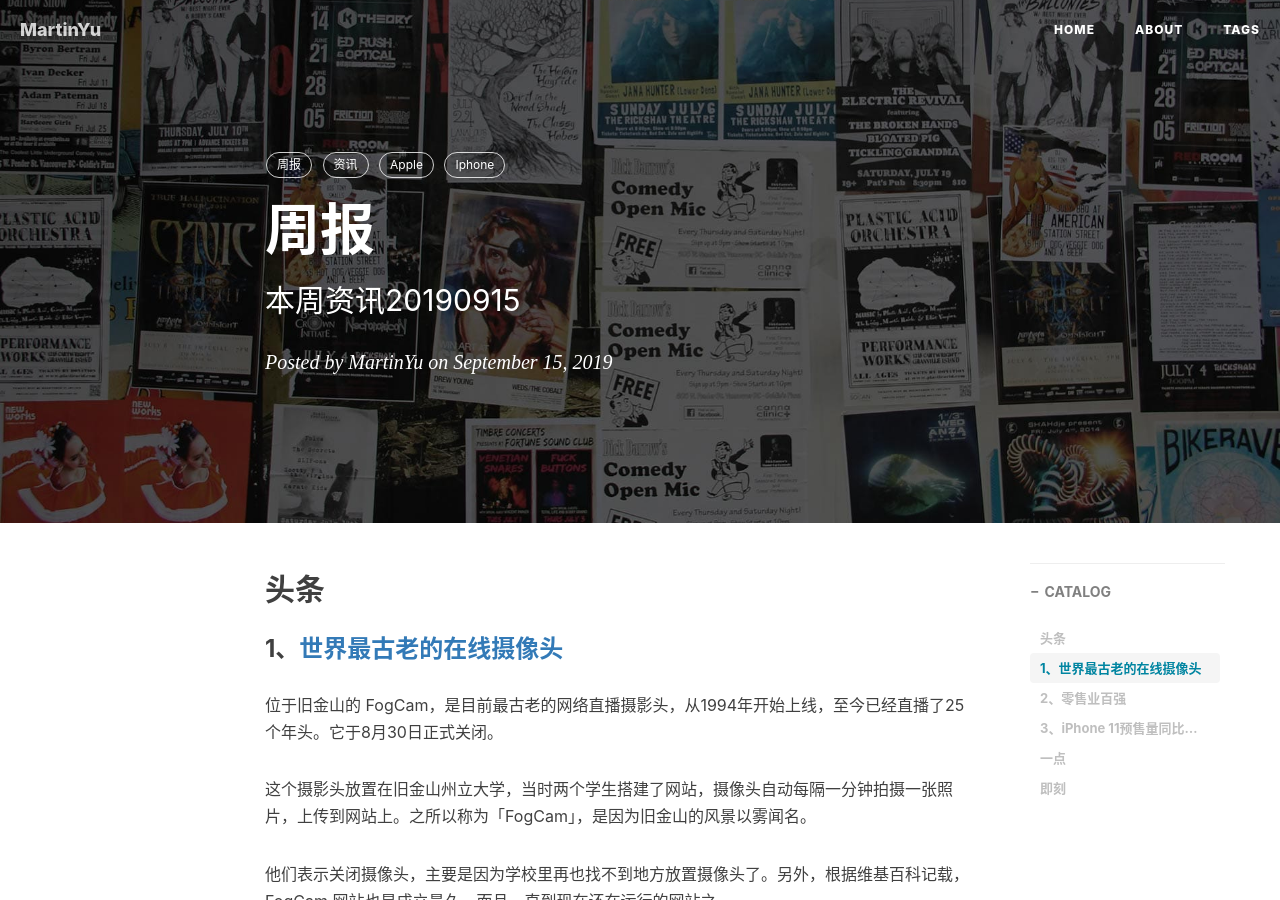
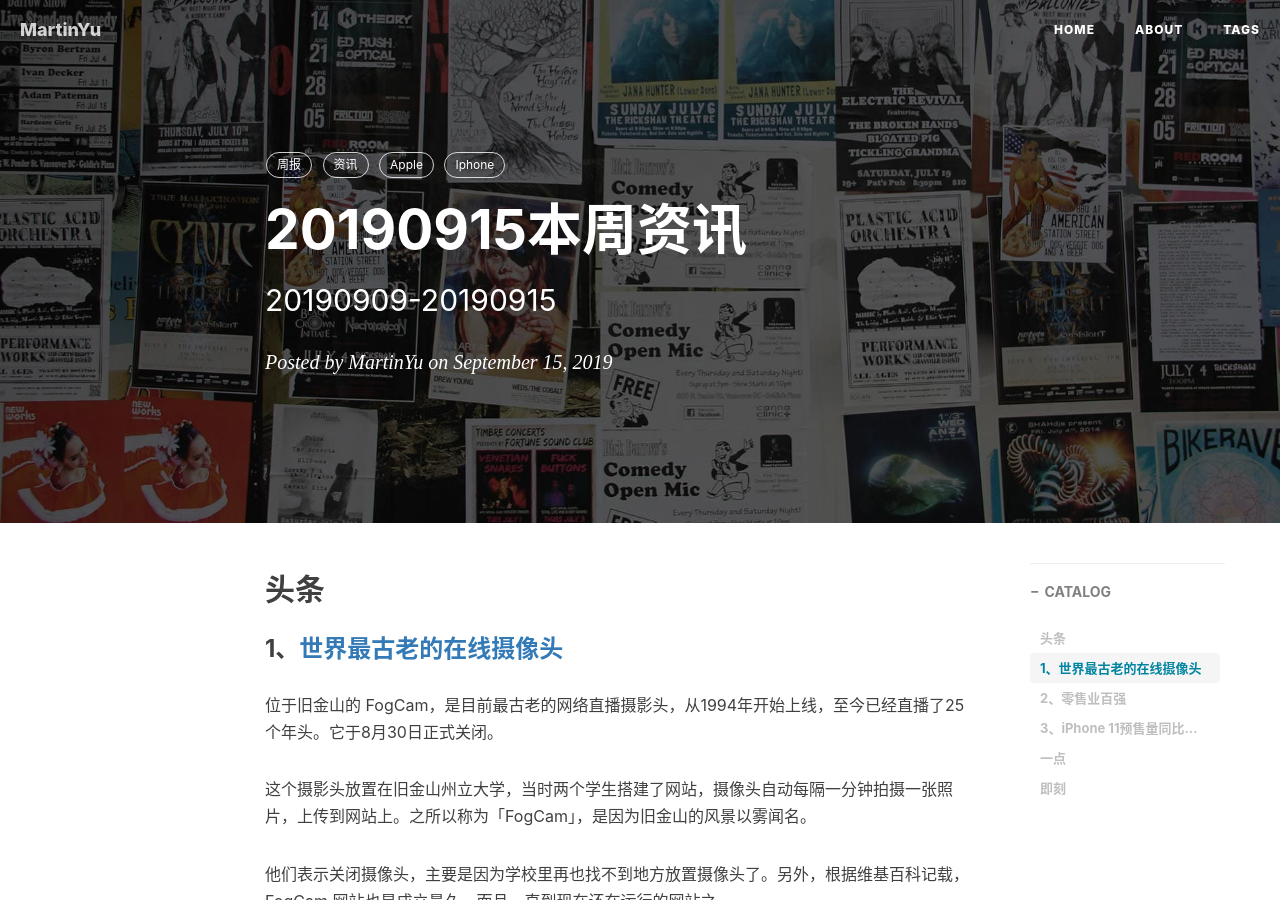
Before and after one commit to martinyuzu/martinyuzu.github.io, a Jekyll site: the page built from _posts/2019-09-15- 周报.md, in a window 1280 px wide and 900 px high. Built offline with Jekyll 4.4.1, drawn with Linux system fonts in a browser that asks for light colours; nearby versions of some CDN libraries; comment, search, counter and statistics services are not loaded.

Commit message:
By MartinYu

```diff
--- a/_posts/2019-09-15- 周报.md
+++ b/_posts/2019-09-15- 周报.md
@@ -1,7 +1,7 @@
 ---
 layout:     post
-title:      周报
-subtitle:   本周资讯20190915
+title:      20190915本周资讯
+subtitle:   20190909-20190915
 date:       2019-09-15
 author:     MartinYu
 header-img: img/home-bg.jpg
```
